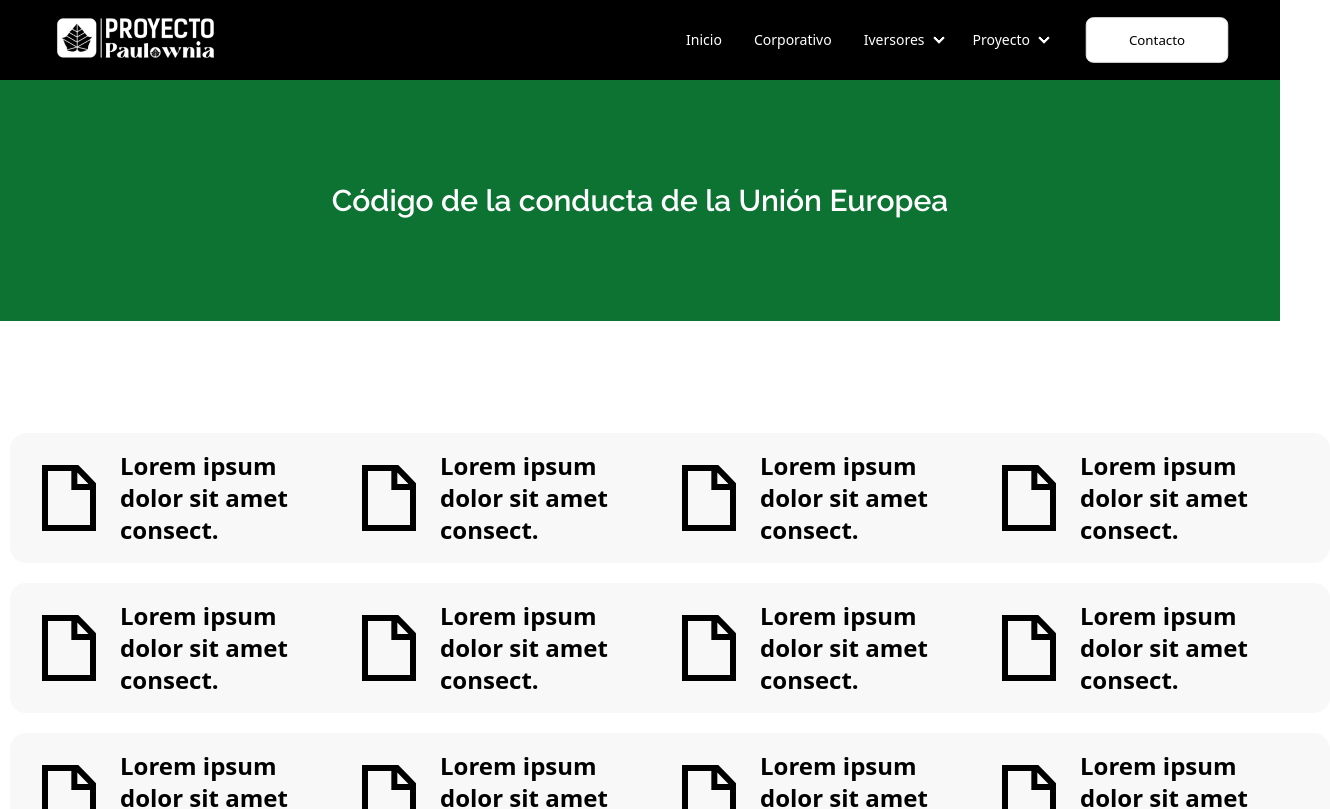
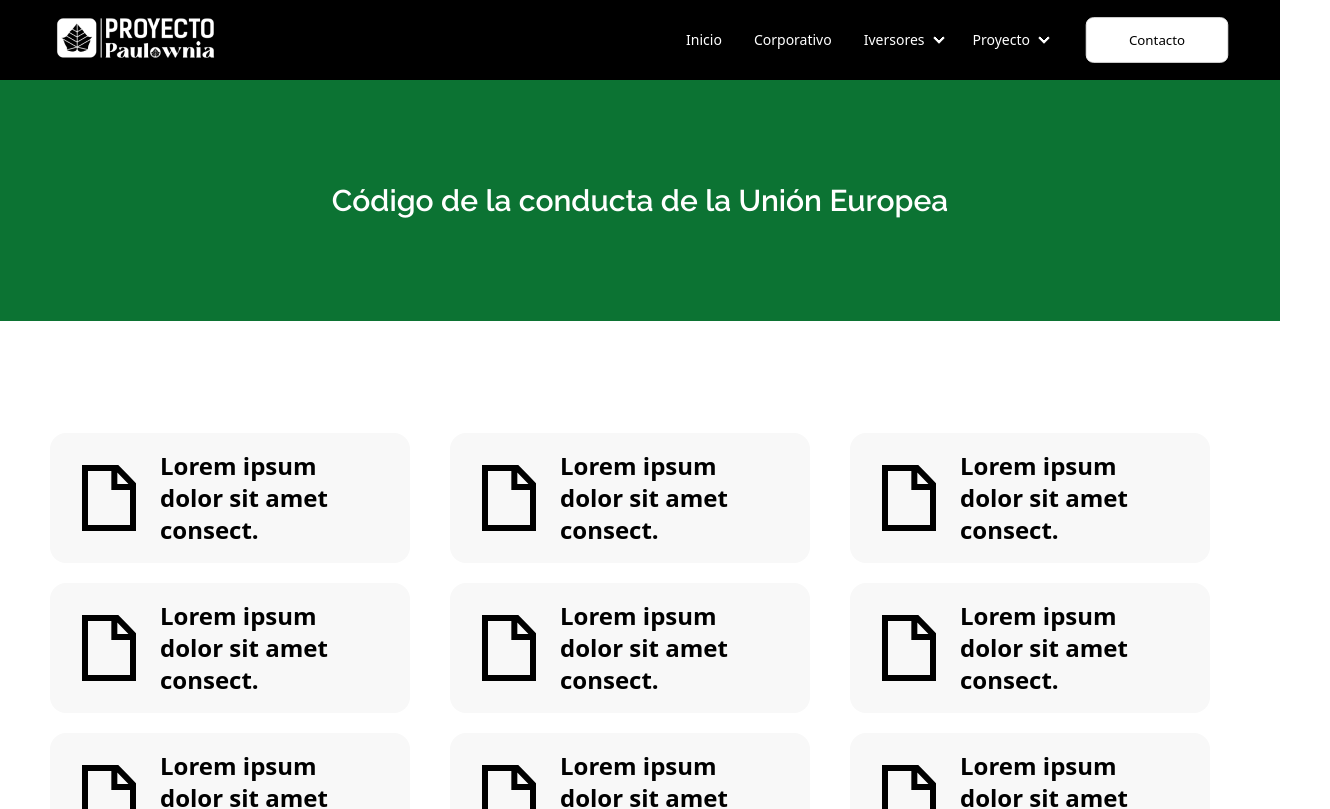
Before and after one commit to WilderAp/Paulownia---Project, a React (Vite) app: page /items in a window 1280 px wide. Shown: the top 809 px of the page, 1330 px wide, since content can reach past the window. Built offline with nearby package versions, Linux system fonts and the light colour scheme.

Commit message:
fix width for items

```diff
--- a/src/components/common/Navbar.tsx
+++ b/src/components/common/Navbar.tsx
@@ -4,12 +4,12 @@ import LOGO from '../../assets/LOGO.png'
 const NavLinks: NavLink[] = [
   {
     name: 'Inicio',
-    href: '#',
+    href: '/',
     submenu: [],
   },
   {
     name: 'Corporativo',
-    href: '#',
+    href: '/items',
     submenu: [],
   },
   {
--- a/src/pages/Items.tsx
+++ b/src/pages/Items.tsx
@@ -8,8 +8,8 @@ function Items() {
   return (
     <div>
       <Banner title="Código de la conducta de la Unión Europea" />
-      <Layout maxWidth="max-w-[1500px]">
-        <div className="grid py-10 px-7 md:px-0 md:grid-cols-2 lg:grid-cols-3 xl:grid-cols-4 md:py-24 gap-5">
+      <Layout>
+        <div className="grid py-10 px-4 md:px-0 md:grid-cols-2 lg:grid-cols-3  md:py-24 gap-5">
           {itemsData.map((item) => (
             <Link to={`/items/${item._id}`} key={item._id}>
               <CardItem
--- a/src/pages/ItemsDetail.tsx
+++ b/src/pages/ItemsDetail.tsx
@@ -15,7 +15,7 @@ export const ItemsDetail = () => {
   return (
     <div>
       <Banner title={item.title} />
-      <Layout maxWidth="max-w-[1500px]">
+      <Layout>
         <div className="p-4 md:py-20 md:px-40 min-h-[400px] flex flex-col gap-10">
           <p>{item.description}</p>
           {item.description2 && <p>{item.description2}</p>}
```
